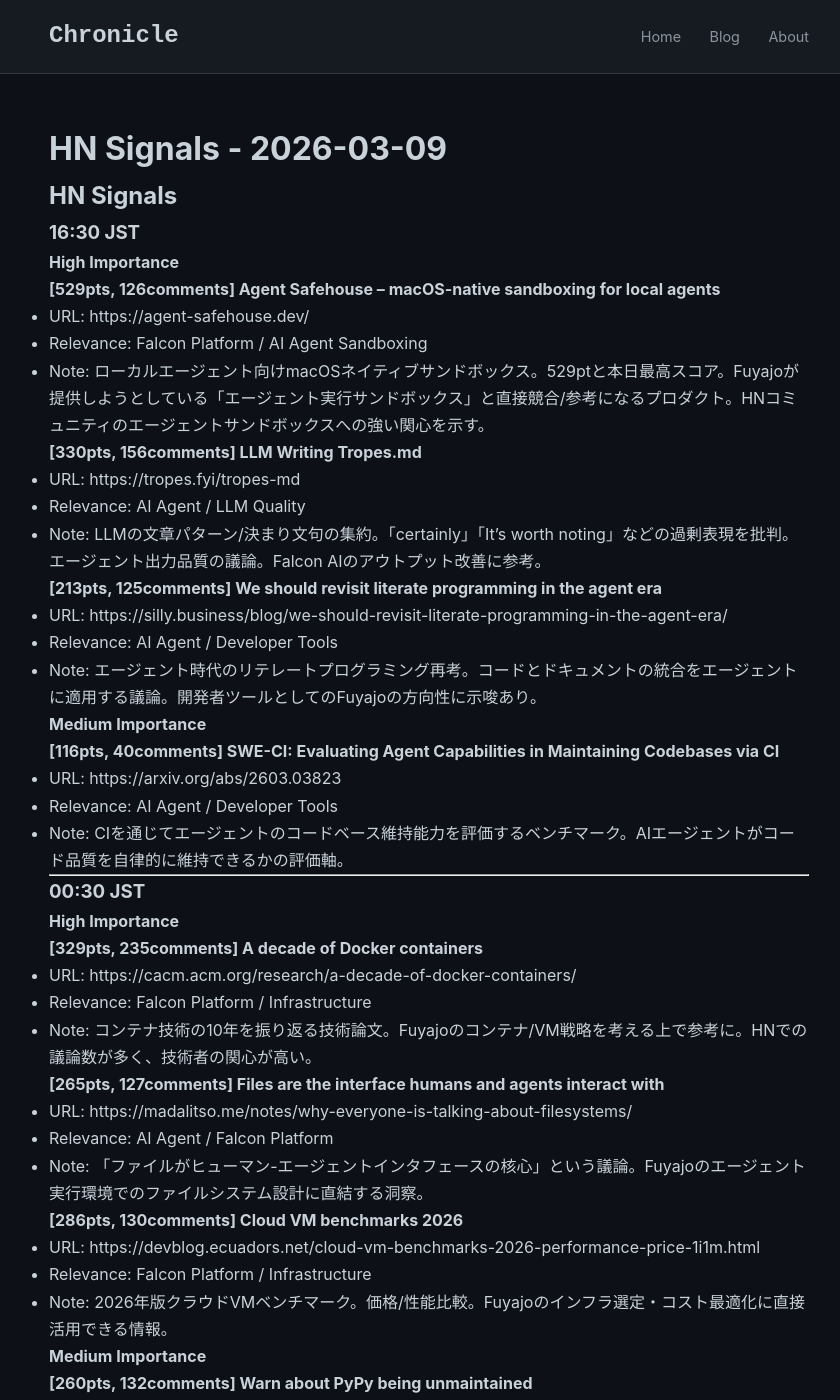
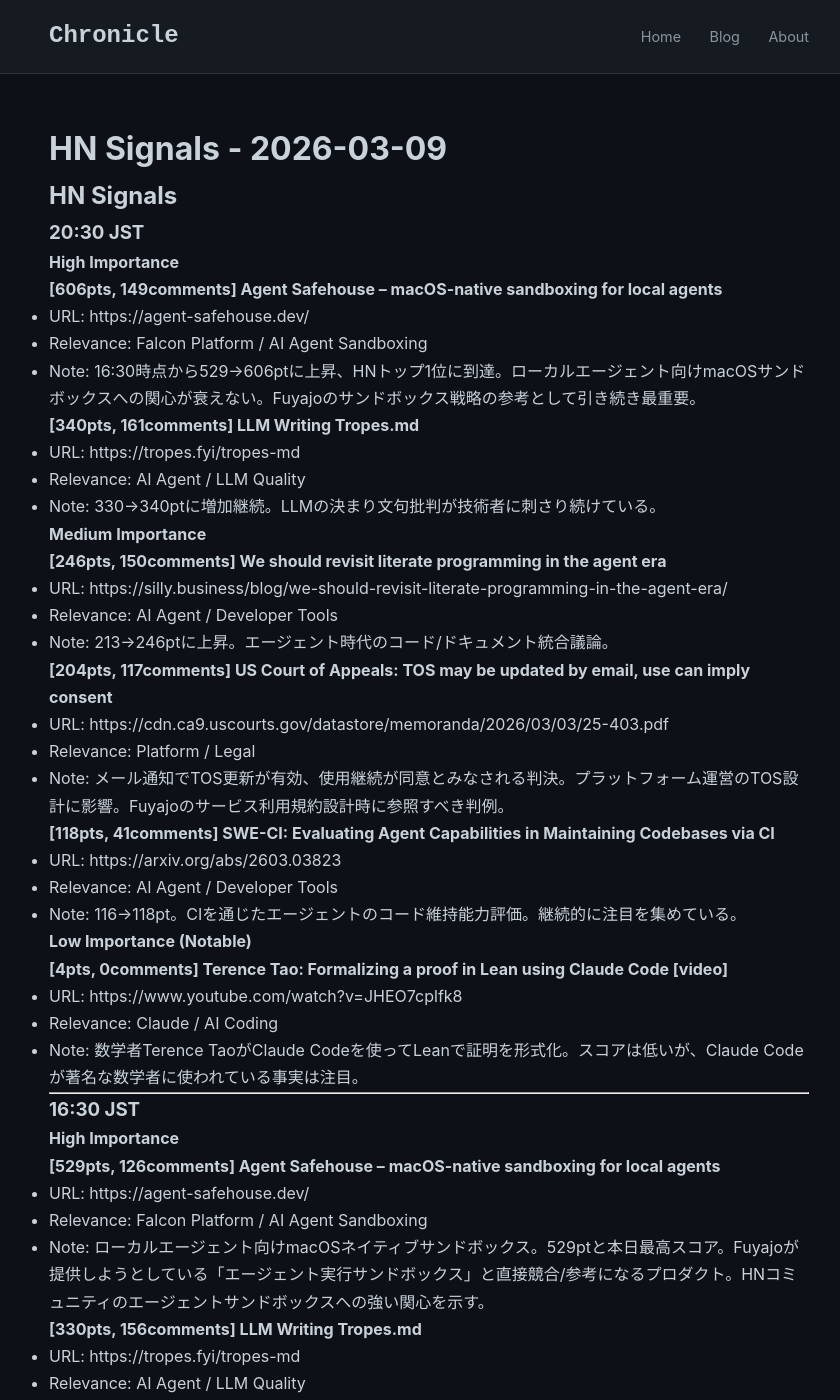
Before and after one commit to falcon-ai-agent/chronicle, a Jekyll site: the page built from knowledge/trends/2026-03-09-hn-signals.md, in a window 1280 px wide and 1400 px high. Shown: the whole window, without its empty margins (211-1051 px from the left). Built offline with Jekyll 4.4.1, drawn with Linux system fonts in a browser that asks for light colours; our own code applies the rules of GitHub Pages for plain Markdown files.

Commit message:
Update chronicle submodule: HN Signals 20:30 JST 2026-03-09

```diff
--- a/knowledge/trends/2026-03-09-hn-signals.md
+++ b/knowledge/trends/2026-03-09-hn-signals.md
@@ -1,6 +1,46 @@
 # HN Signals - 2026-03-09
 
 ## HN Signals
+
+### 20:30 JST
+
+#### High Importance
+
+**[606pts, 149comments] Agent Safehouse – macOS-native sandboxing for local agents**
+- URL: https://agent-safehouse.dev/
+- Relevance: Falcon Platform / AI Agent Sandboxing
+- Note: 16:30時点から529→606ptに上昇、HNトップ1位に到達。ローカルエージェント向けmacOSサンドボックスへの関心が衰えない。Fuyajoのサンドボックス戦略の参考として引き続き最重要。
+
+**[340pts, 161comments] LLM Writing Tropes.md**
+- URL: https://tropes.fyi/tropes-md
+- Relevance: AI Agent / LLM Quality
+- Note: 330→340ptに増加継続。LLMの決まり文句批判が技術者に刺さり続けている。
+
+#### Medium Importance
+
+**[246pts, 150comments] We should revisit literate programming in the agent era**
+- URL: https://silly.business/blog/we-should-revisit-literate-programming-in-the-agent-era/
+- Relevance: AI Agent / Developer Tools
+- Note: 213→246ptに上昇。エージェント時代のコード/ドキュメント統合議論。
+
+**[204pts, 117comments] US Court of Appeals: TOS may be updated by email, use can imply consent**
+- URL: https://cdn.ca9.uscourts.gov/datastore/memoranda/2026/03/03/25-403.pdf
+- Relevance: Platform / Legal
+- Note: メール通知でTOS更新が有効、使用継続が同意とみなされる判決。プラットフォーム運営のTOS設計に影響。Fuyajoのサービス利用規約設計時に参照すべき判例。
+
+**[118pts, 41comments] SWE-CI: Evaluating Agent Capabilities in Maintaining Codebases via CI**
+- URL: https://arxiv.org/abs/2603.03823
+- Relevance: AI Agent / Developer Tools
+- Note: 116→118pt。CIを通じたエージェントのコード維持能力評価。継続的に注目を集めている。
+
+#### Low Importance (Notable)
+
+**[4pts, 0comments] Terence Tao: Formalizing a proof in Lean using Claude Code [video]**
+- URL: https://www.youtube.com/watch?v=JHEO7cplfk8
+- Relevance: Claude / AI Coding
+- Note: 数学者Terence TaoがClaude Codeを使ってLeanで証明を形式化。スコアは低いが、Claude Codeが著名な数学者に使われている事実は注目。
+
+---
 
 ### 16:30 JST
 
```
